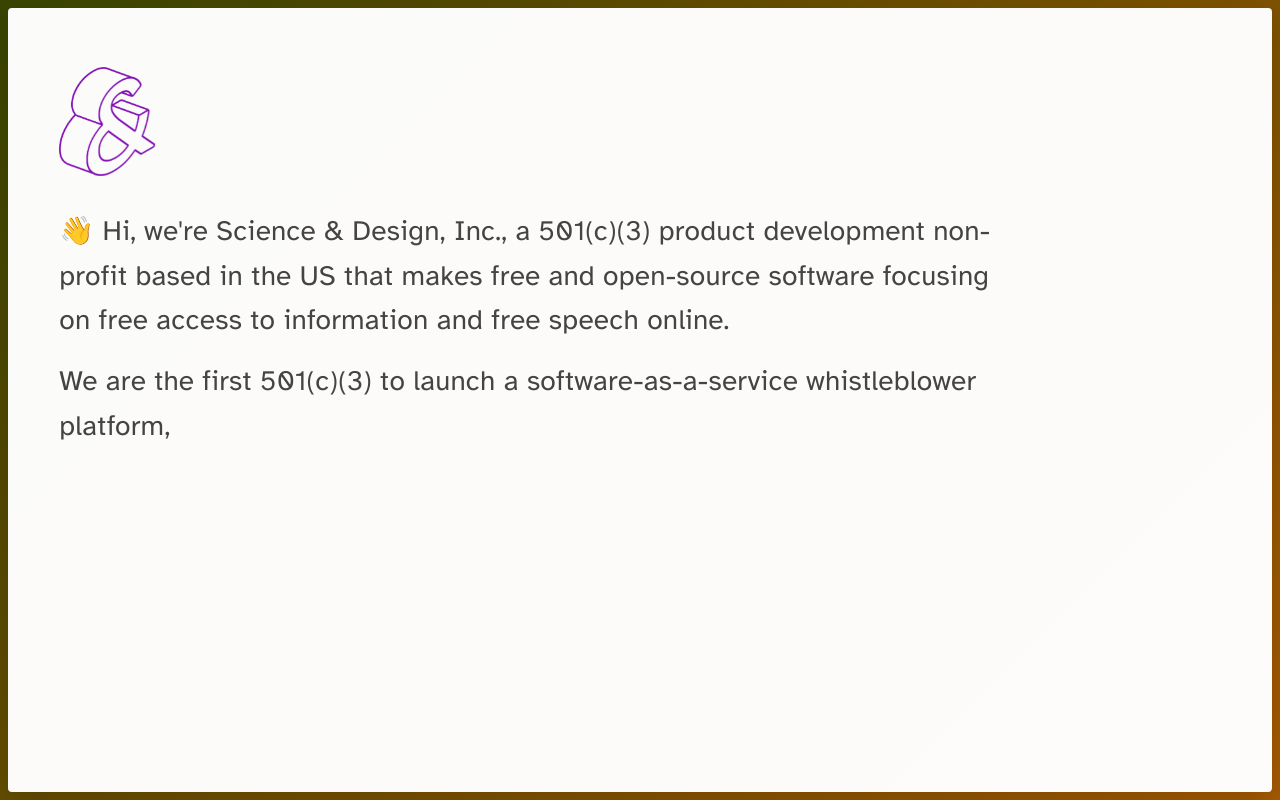
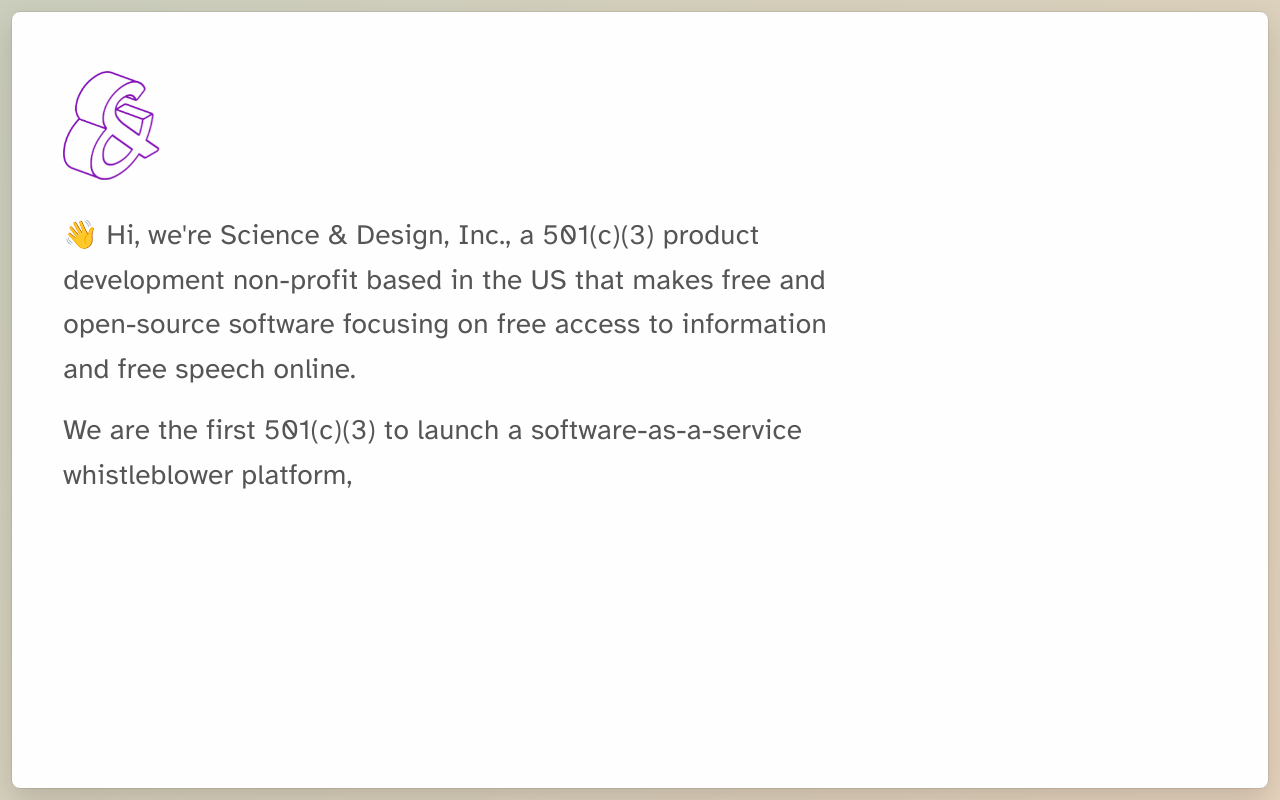
Before and after one commit to scidsg/scidsg-website, a PHP site: page / in a window 1280 px wide. Run offline with PHP 8.4, Linux system fonts and the light colour scheme.

Commit message:
Update style.css

```diff
--- a/css/style.css
+++ b/css/style.css
@@ -1,11 +1,11 @@
 :root {
     --bg: #fcfcfc;
-    --fg: #444;
-    --muted: #666;
+    --fg: #555;
+    --muted: #999;
     --accent: #8310b5;
     --highlight: #8410b518;
     --card-bg: #fcfcfc;
-    --card-brd: #e0e0e0;
+    --card-brd: rgba(0, 0, 0, .08);
     --gradient: linear-gradient(135deg, rgba(71, 71, 71, 1) 0%, rgba(91, 91, 91, 1) 100%);
 }
 
@@ -48,14 +48,14 @@
     min-height: 100svh;
     width: 100%;
     box-sizing: border-box;
-    padding: clamp(4px, 2vw, 8px);
+    padding: .75rem;
     display: grid;
     place-items: start start;
     overflow-x: hidden;
     color: var(--fg);
     background: transparent;
     position: relative;
-
+    box-shadow: 0 12px 30px rgba(0, 0, 0, .15);
 }
 
 body::before {
@@ -65,13 +65,14 @@
     z-index: -1;
     pointer-events: none;
     background: linear-gradient(135deg,
-            rgba(100, 33, 166, 1) 0%,
-            rgba(86, 65, 193, 1) 50%,
-            rgba(74, 95, 217, 1) 100%);
+        rgba(100, 33, 166, 1) 0%,
+        rgba(86, 65, 193, 1) 50%,
+        rgba(74, 95, 217, 1) 100%);
     animation: gradient 30s linear infinite;
     will-change: filter;
     transform: translateZ(0);
-    /* helps Safari/GPU */
+    filter: brightness(1.15) saturate(0.5);
+    -webkit-filter: brightness(1.15) saturate(0.5);
 }
 
 @media (prefers-reduced-motion: reduce) {
@@ -85,16 +86,15 @@
 }
 
 .wrap {
-    /* width: max-content; */
     overflow: visible;
     background-color: rgba(255, 255, 255, 0.98);
-    border-radius: 4px;
+    border-radius: .5em;
     box-shadow: 0 12px 30px rgba(0, 0, 0, .15);
     padding: clamp(24px, 4vw, 64px);
     box-sizing: border-box;
     height: 100%;
     width: 100%;
-
+    outline: 1px solid var(--card-brd);
 }
 
 img.smooth-appear {
@@ -158,7 +158,7 @@
     letter-spacing: 0.01em;
     animation: none;
     background: none filter: none;
-    max-width: 960px;
+    max-width: 768px;
 }
 
 .cursor {
```
Also changed, not shown: other parts of css/style.css (+13 -13 lines).
